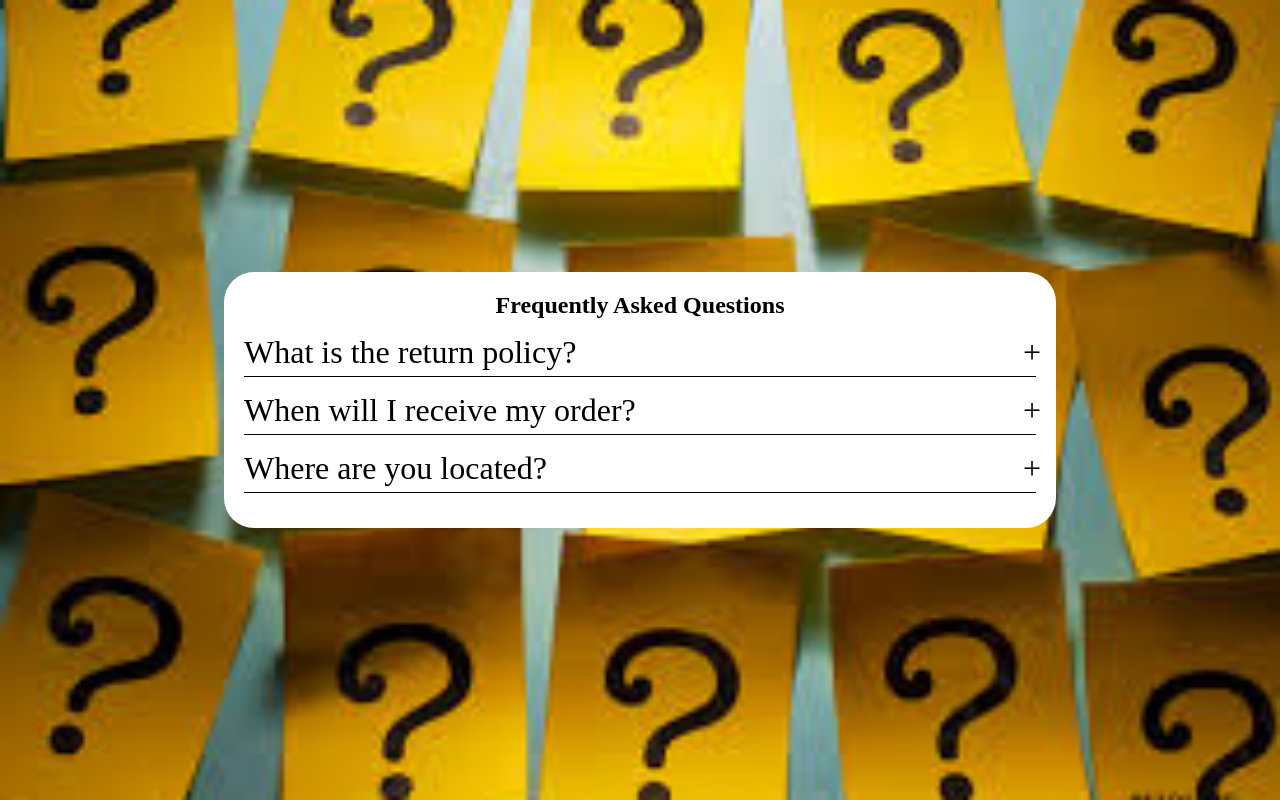
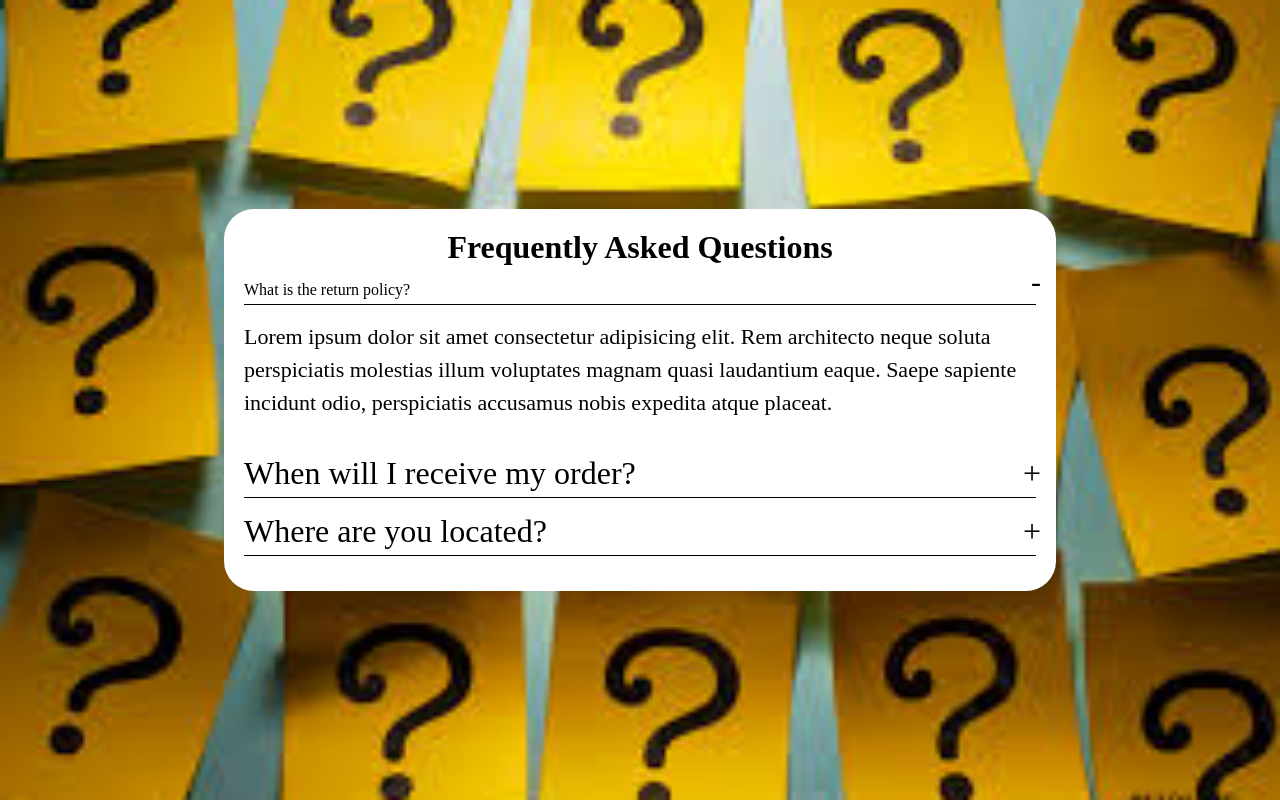
Before and after one commit to patrickleon710/Project-3--Accordion, a plain HTML site: page index.html in a window 1280 px wide. Both pictures are taken after a click on the element "What is the return policy?". Drawn offline with Linux system fonts and the light colour scheme.

Commit message:
Javascript styling

```diff
--- a/project3.js
+++ b/project3.js
@@ -2,6 +2,9 @@
 
 const accordion = document.getElementsByClassName('content-container')
 
-accordion.addEventListener('click', function() {
-    this.classList.toggle('active')
-})
+
+for (let i = 0; i < accordion.length; i++) {
+    accordion[i].addEventListener('click', function() {
+        this.classList.toggle('active')
+    })
+}
--- a/style.css
+++ b/style.css
@@ -20,7 +20,7 @@ body {
 }
 
 .accordion .accordion-title {
-
+    font-size: 2rem;
     padding-bottom: 15px;
     text-align: center;
 }
@@ -50,3 +50,21 @@ body {
     overflow: hidden;
     transition: .5s;
 }
+
+
+/* Javascript styling */
+.accordion .content-container.active .answer {
+    height: 150px;
+}
+
+.accordion .content-container.active .question {
+    font-size: 1rem;
+}
+
+.accordion .content-container.active .question::after {
+    content: '-';
+
+    font-size: 30px;
+    transition: .5s;
+    bottom: 5px;
+}
```
